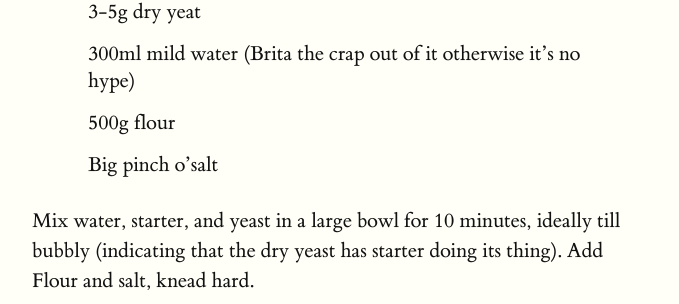
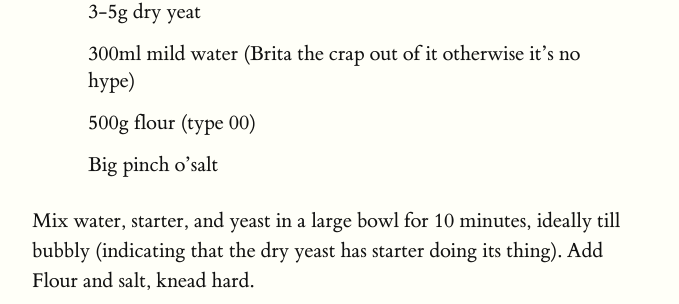
Before and after one commit to feston/recettes, a Jekyll site: the page built from pizza.md, in a window 1280 px wide and 900 px high, scrolled down 759 px. Shown: the part 150-454 px from the top of the window, without its empty margins (128-807 px from the left). Built offline with Jekyll 4.4.1, drawn with Linux system fonts in a browser that asks for light colours.

Commit message:
Italian 00-grade flour is mieux

```diff
--- a/pizza.md
+++ b/pizza.md
@@ -16,7 +16,7 @@ For two standard size doughs:
 * 50g sourdough starter
 * 3-5g dry yeat
 * 300ml mild water (Brita the crap out of it otherwise it's no hype)
-* 500g flour
+* 500g flour (type 00)
 * Big pinch o'salt
 
 Mix water, starter, and yeast in a large bowl for 10 minutes, ideally till bubbly (indicating that the dry yeast has starter doing its thing). Add Flour and salt, knead hard.
```
